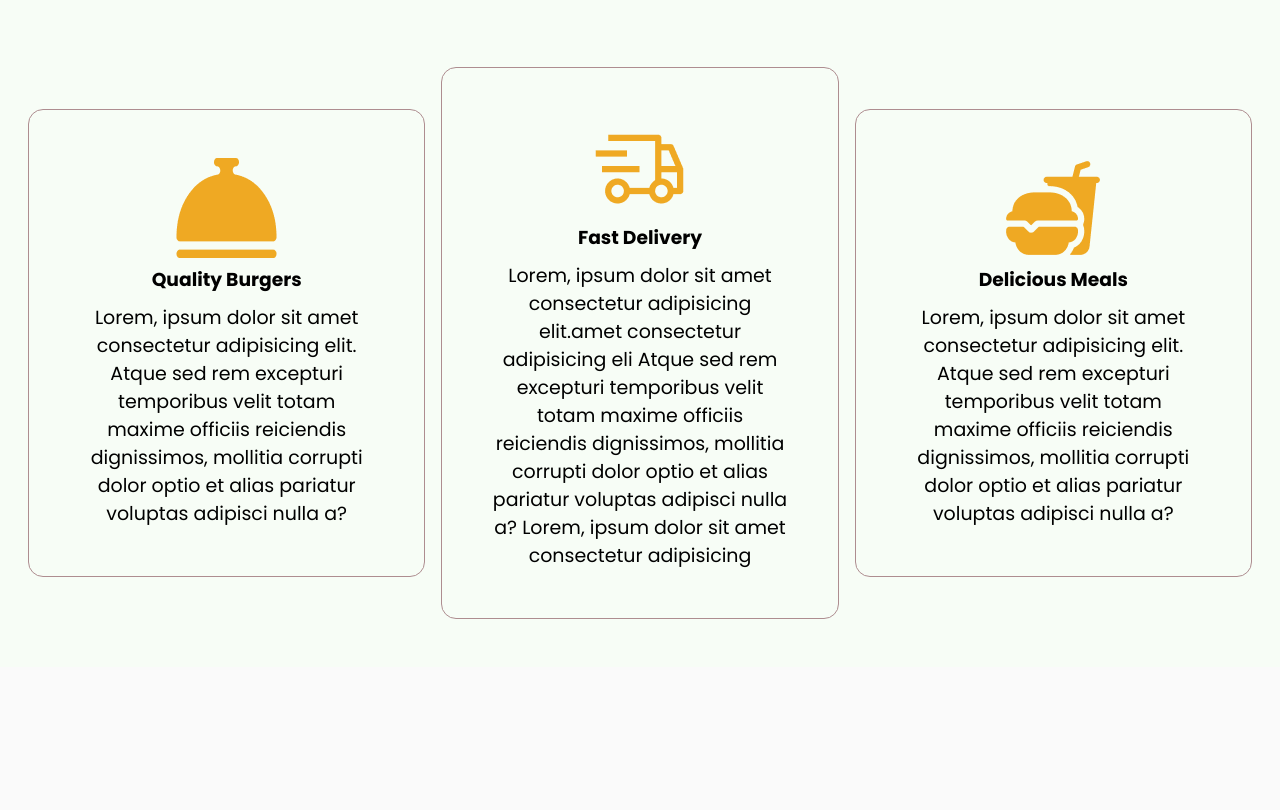
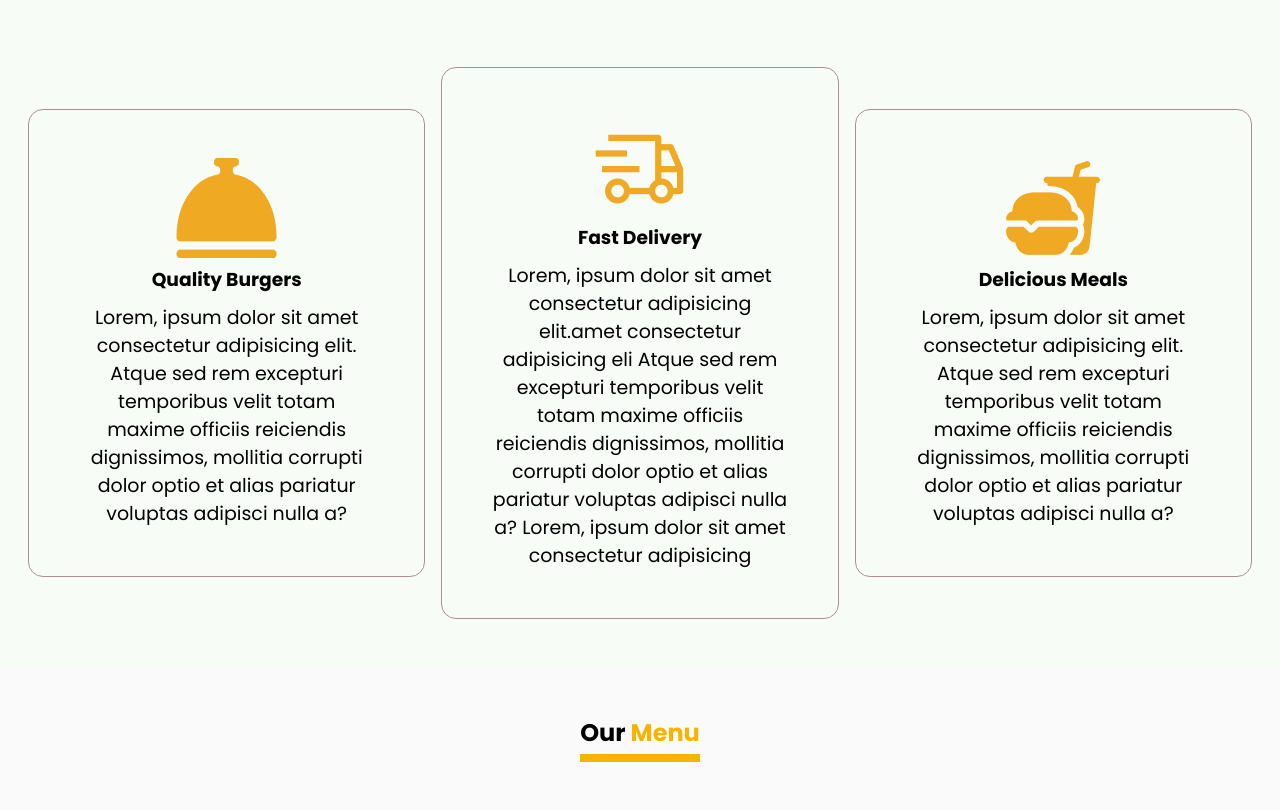
Before and after one commit to bryanbill/burgers, a plain HTML site: page index.html in a window 1280 px wide. Shown: the part 853-1663 px from the top of the page. Before the commit the page ends 1520 px from the top, so only its background shows below. Drawn offline with Linux system fonts and the light colour scheme.

Commit message:
use d-flex for menu title section

```diff
--- a/css/utility.css
+++ b/css/utility.css
@@ -63,6 +63,10 @@ Licence: MIT
   border: 1px solid;
 }
 
+.border-bottom {
+  border-bottom: 1px solid;
+}
+
 .border-purple {
   border-color: #ae8d90;
 }
@@ -83,6 +87,10 @@ Licence: MIT
 }
 .text-center {
   text-align: center;
+}
+.text-bold {
+  font-weight: 900;
+  font-size: 24px;
 }
 .align-center {
   align-items: center !important;
@@ -136,6 +144,10 @@ Licence: MIT
   color: #f6b400;
 }
 
+.underline-yellow {
+  border-bottom: 8px solid #f6b400;
+}
+
 .bg-lime {
   background: #f7fdf6;
 }
@@ -179,6 +191,10 @@ Licence: MIT
 .w-100 {
   width: 100%;
 }
+
+.w-min {
+  width: 5%;
+}
 /* Margins */
 .m-3-px {
   margin: 3px;
@@ -196,6 +212,9 @@ Licence: MIT
 }
 
 /* Padding */
+.pb-4-px {
+  padding-bottom: 4px;
+}
 .px-2 {
   padding-right: 0.5rem !important;
   padding-left: 0.5rem !important;
--- a/index.html
+++ b/index.html
@@ -122,6 +122,16 @@
         </div>
     </div>
   </section>
+  <!-- End Service Section -->
+
+  <!-- Start Menu Section -->
+  <section id="menu" class="py-5">
+    <div class="container d-flex justify-center">
+      <div class="text-center text-bold pb-4-px underline-yellow">
+        Our <span class="text-yellow">Menu</span>
+      </div>
+    </div>
+  </section>
 </body>
 
 </html>
```
